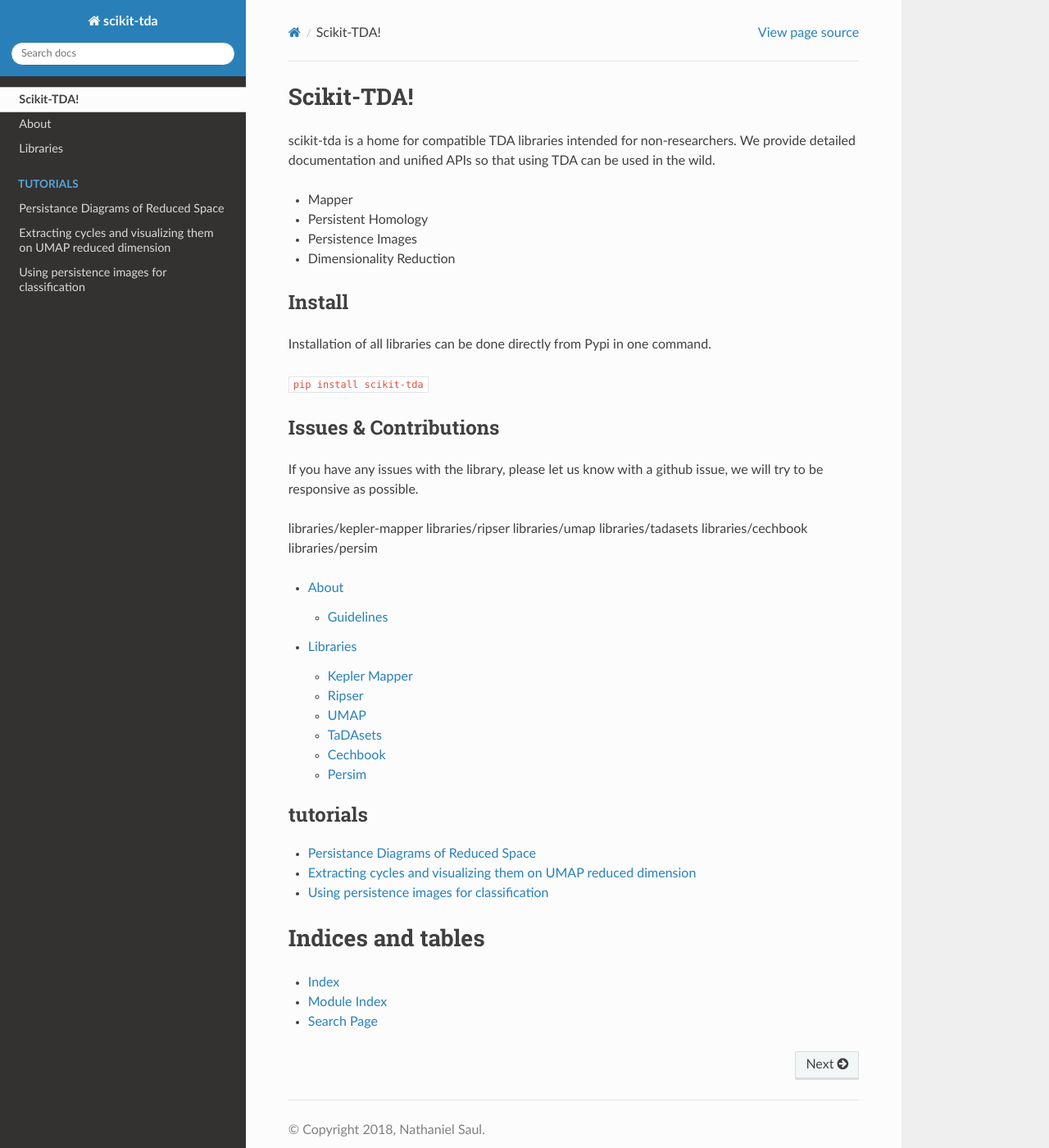
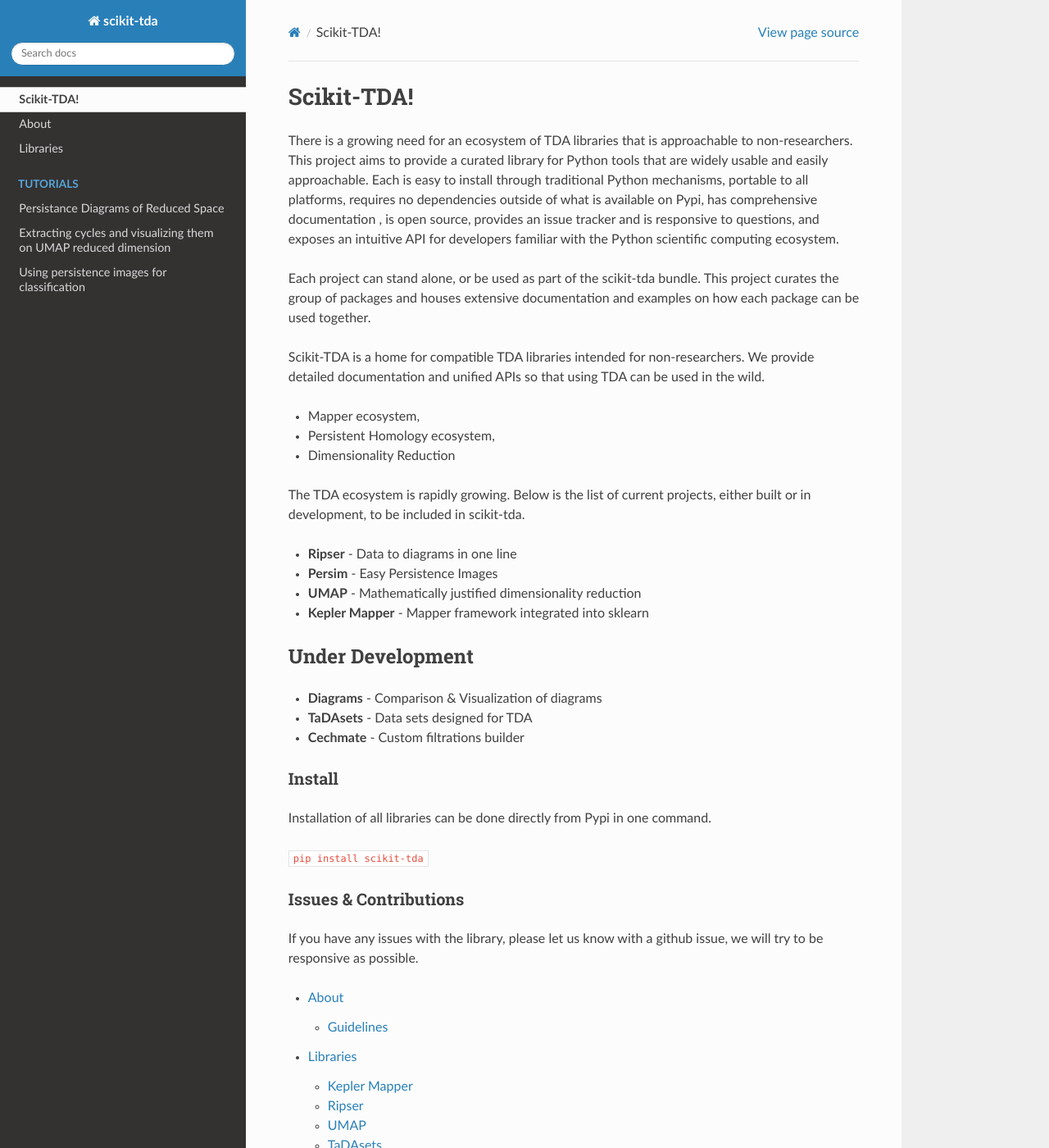
Before and after one commit to scikit-tda/scikit-tda, a Sphinx documentation site: the page built from docs/index.rst, in a window 1280 px wide and 1400 px high. Shown: the whole window at 82% size. Built offline with Sphinx 7.4.7 and the Read the Docs theme 2.0.0, drawn with Linux system fonts in a browser that asks for light colours.

Commit message:
writing about section

```diff
--- a/docs/index.rst
+++ b/docs/index.rst
@@ -6,35 +6,42 @@
 Scikit-TDA!
 ======================================
 
-scikit-tda is a home for compatible TDA libraries intended for non-researchers. We provide detailed documentation and unified APIs so that using TDA can be used in the wild.
 
-- Mapper
-- Persistent Homology
-- Persistence Images
+There is a growing need for an ecosystem of TDA libraries that is approachable to non-researchers. This project aims to provide a curated library for Python tools that are widely usable and easily approachable. Each is easy to install through traditional Python mechanisms, portable to all platforms, requires no dependencies outside of what is available on Pypi, has comprehensive documentation , is open source, provides an issue tracker and is responsive to questions, and exposes an intuitive API for developers familiar with the Python scientific computing ecosystem.
+
+Each project can stand alone, or be used as part of the scikit-tda bundle. This project curates the group of packages and houses extensive documentation and examples on how each package can be used together.
+
+Scikit-TDA is a home for compatible TDA libraries intended for non-researchers. We provide detailed documentation and unified APIs so that using TDA can be used in the wild.
+
+- Mapper ecosystem,
+- Persistent Homology ecosystem,
 - Dimensionality Reduction
 
+The TDA ecosystem is rapidly growing. Below is the list of current projects, either built or in development, to be included in scikit-tda.
+
+- **Ripser** - Data to diagrams in one line
+- **Persim** - Easy Persistence Images
+- **UMAP** - Mathematically justified dimensionality reduction
+- **Kepler Mapper** - Mapper framework integrated into sklearn
+
+Under Development
+~~~~~~~~~~~~~~~~~~
+
+- **Diagrams** - Comparison & Visualization of diagrams
+- **TaDAsets** - Data sets designed for TDA
+- **Cechmate** - Custom filtrations builder
 
 Install
 ---------
 
 Installation of all libraries can be done directly from Pypi in one command.
 
-
 ``pip install scikit-tda``
-
-
 
 Issues & Contributions
 ------------------------
 
 If you have any issues with the library, please let us know with a github issue, we will try to be responsive as possible.
-
-libraries/kepler-mapper
-libraries/ripser
-libraries/umap
-libraries/tadasets
-libraries/cechbook
-libraries/persim
 
 
 .. toctree::
```
